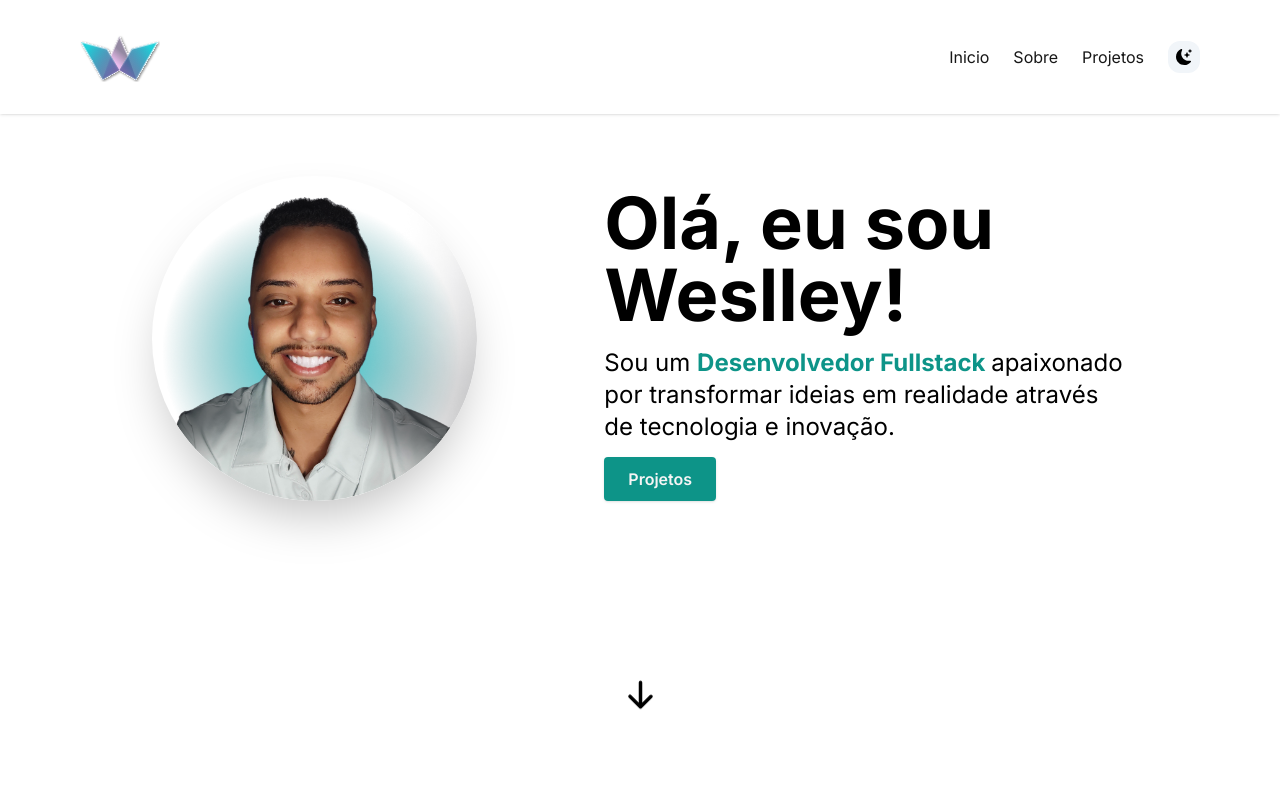
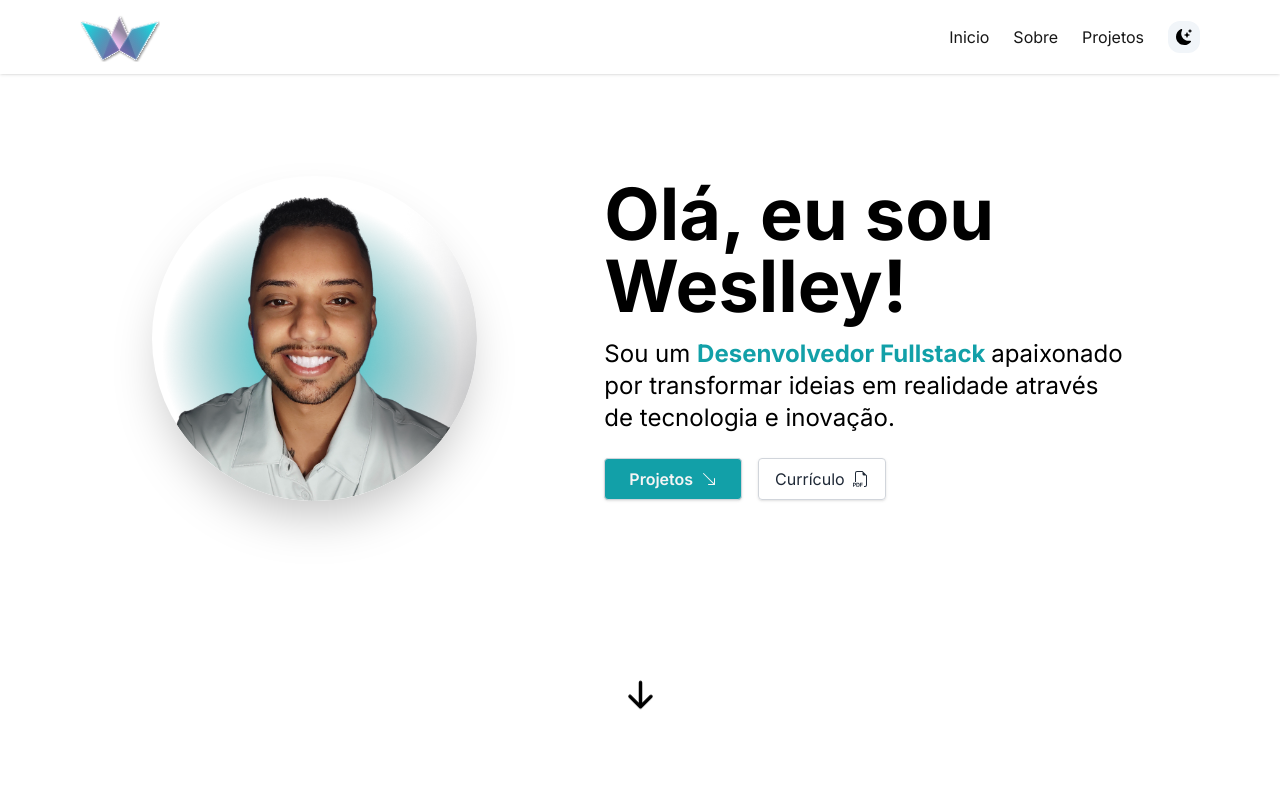
Before and after one commit to WeslleyMouraDev/My-Portfolio, a Next.js app: page / in a window 1280 px wide. Shown: the top 800 px of the page. Built offline with nearby package versions, Linux system fonts and the light colour scheme.

Commit message:
feat: Estiliza alguns botões e faz pequenas mudanças para finalizar a estilização principal da pagina

```diff
--- a/app/layout.tsx
+++ b/app/layout.tsx
@@ -6,6 +6,11 @@ import Footer from '@/components/Footer'
 import { ThemeProvider } from 'next-themes'
 
 const inter = Inter({ subsets: ['latin'] })
+
+// export const metadata = {
+//   title: 'Weslley Moura - Fullstack Developer',
+//   description: 'Fullstack Developer',
+// }
 
 const currentTheme = "light";
 
--- a/components/AboutSection.tsx
+++ b/components/AboutSection.tsx
@@ -29,7 +29,7 @@ const AboutSection = () => {
         <div className="flex flex-col space-y-10 items-stretch justify-center align-top md:space-x-10 md:space-y-0 md:p-4 md:flex-row md:text-left">
           <div className="md:w-1/2 ">
             <h1 className="text-center text-2xl font-bold mb-6 md:text-left">
-              Me conheça!
+              Aprenda sobre mim!
             </h1>
             <p>
               Olá, meu nome é Weslley Moura e eu sou um Desenvolvedor Fullstack{" "}
@@ -59,9 +59,9 @@ const AboutSection = () => {
               </span>{" "}
               e é isso que eu me esforço para fazer. Tenho uma paixão diferente
               pela tecnologia e estou sempre quebrando meus limites para
-              acompanhar cada passo desse mercado. Fico muito
-              entusiasmado para saber onde minha carreira vai me levar e estou
-              sempre aberto a novas oportunidades. 🙂
+              acompanhar cada passo desse mercado. Fico muito entusiasmado para
+              saber onde minha carreira vai me levar e estou sempre aberto a
+              novas oportunidades. 🙂
             </p>
           </div>
           <div className="text-center md:w-1/2 md:text-left">
@@ -79,7 +79,7 @@ const AboutSection = () => {
               })}
             </div>
             <Image
-              src="/hero-image2.png"
+              src="/about-image.png"
               alt=""
               width={325}
               height={325}
--- a/components/HeroSection.tsx
+++ b/components/HeroSection.tsx
@@ -1,10 +1,15 @@
 "use client"; // this is a client component
 import React from "react";
 import Image from "next/image";
+import { useTheme } from "next-themes";
 import { Link } from "react-scroll/modules";
 import { HiArrowDown } from "react-icons/hi";
+import { BsFiletypePdf, BsArrowDownRight } from "react-icons/bs";
+import { AiFillGithub, AiFillLinkedin } from "react-icons/ai";
 
 const HeroSection = () => {
+  const { theme: currentTheme } = useTheme();
+
   return (
     <section id="home">
       <div className="flex flex-col text-center items-center justify-center animate-fadeIn animation-delay-2 my-10 py-16 sm:py-30 md:py-32 md:flex-row md:space-x-4 md:text-left">
@@ -23,23 +28,60 @@ const HeroSection = () => {
           </h1>
           <p className="text-lg mt-4 mb-6 md:text-2xl">
             Sou um{" "}
-            <span className="font-bold text-teal-600">
+            <span className="font-bold text-[#12A0A8]">
               Desenvolvedor Fullstack{" "}
             </span>
-            apaixonado por transformar ideias em
-            realidade através de tecnologia e inovação.
+            apaixonado por transformar ideias em realidade através de tecnologia
+            e inovação.
           </p>
+          <div className="flex items-center gap-4 md:justify-start justify-center">
             <Link
               to="projects"
-            className="text-neutral-100 font-semibold px-6 py-3 bg-teal-600 rounded shadow hover:bg-teal-700"
+              className="flex items-center text-neutral-100 font-semibold px-6 py-2 bg-[#12A0A8] rounded border border-gray-300 shadow hover:bg-teal-700 cursor-pointer"
               activeClass="active"
               spy={true}
               smooth={true}
               offset={-100}
               duration={500}
             >
-            Projetos
+              <span className="mr-2">Projetos</span>
+              <BsArrowDownRight />
             </Link>
+
+            <button
+              className={`flex items-center hover:bg-gray-300 ${
+                currentTheme === "dark" ? "text-white" : "text-gray-800"
+              } hover:text-gray-900 py-2 px-4 rounded border border-gray-300 shadow`}
+            >
+              <span className="mr-2">Currículo</span>
+              <BsFiletypePdf />
+            </button>
+            <a
+              href="https://github.com/WeslleyMouraDev"
+              rel="noreferrer"
+              target="_blank"
+            >
+              <AiFillGithub
+                className={
+                  "hover:-translate-y-1 transition-transform cursor-pointer text-white dark:text-neutral-500"
+                }
+                size={30}
+              />
+            </a>
+
+            <a
+              href="https://www.linkedin.com/in/souweslleymoura/"
+              rel="noreferrer"
+              target="_blank"
+            >
+              <AiFillLinkedin
+                className={
+                  "hover:-translate-y-1 transition-transform cursor-pointer text-white dark:text-neutral-500"
+                }
+                size={30}
+              />
+            </a>
+          </div>
         </div>
       </div>
       <div className="flex flex-row items-center text-center justify-center ">
--- a/components/Navbar.tsx
+++ b/components/Navbar.tsx
@@ -16,15 +16,15 @@ interface NavItem {
 const NAV_ITEMS: Array<NavItem> = [
   {
     label: "Inicio",
-    page: "inicio",
+    page: "home",
   },
   {
     label: "Sobre",
-    page: "sobre",
+    page: "about",
   },
   {
     label: "Projetos",
-    page: "projetos",
+    page: "projects",
   },
 ];
 
@@ -32,7 +32,7 @@ const Navbar = () => {
   const { theme, setTheme } = useTheme();
   const [navbar, setNavbar] = useState(false);
 
-  const currentTheme = theme || "light"; // Defina o tema padrão aqui
+  const currentTheme = theme || "light";
 
   return (
     <header
@@ -45,9 +45,11 @@ const Navbar = () => {
       <div className="justify-between md:items-center md:flex">
         <div>
           <div className="flex items-center justify-between py-3">
-            <div className="md:py-5 md:block">
-              <Image src={navLogo} alt="/" width={80} />
-            </div>
+            <Link to="home">
+              <div className="container flex items-center space-x-2 cursor-pointer">
+                <Image src={navLogo} alt="/" width={80} />
+              </div>
+            </Link>
             <div className="md:hidden">
               <button onClick={() => setNavbar(!navbar)}>
                 {navbar ? <IoMdClose size={30} /> : <IoMdMenu size={30} />}
@@ -68,9 +70,11 @@ const Navbar = () => {
                   <Link
                     key={idx}
                     to={item.page}
-                    className={
-                      `block lg:inline-block ${currentTheme === "dark" ? "text-white" : "text-neutral-900"} hover:text-neutral-500`
-                    }
+                    className={`block lg:inline-block ${
+                      currentTheme === "dark"
+                        ? "text-white"
+                        : "text-neutral-900"
+                    } hover:text-neutral-500 cursor-pointer`}
                     activeClass="active"
                     spy={true}
                     smooth={true}
@@ -80,7 +84,7 @@ const Navbar = () => {
                   >
                     {item.label}
                   </Link>
-                )
+                );
               })}
 
               {currentTheme === "dark" ? (
```
Also changed, not shown: app/page.tsx (+10 -0 lines). Lines whose indentation alone changed are shown as unchanged.
